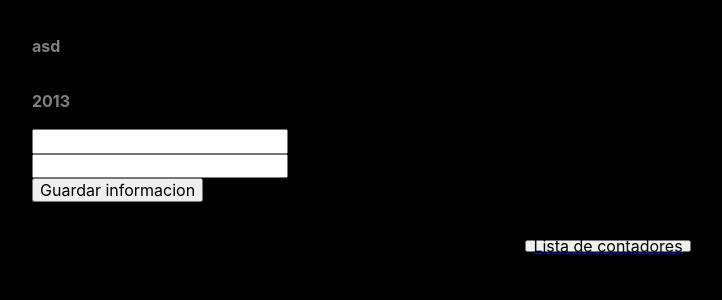
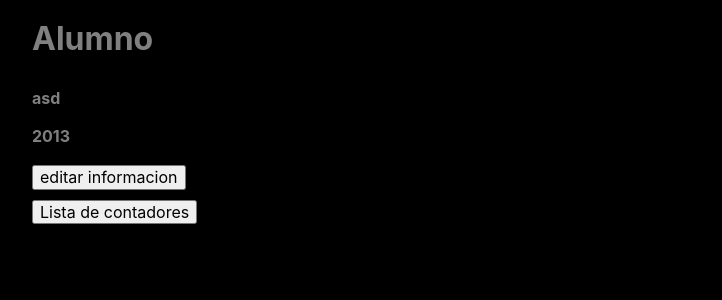
Before and after one commit to LihuelAlmada/parcial1-mcga, a React (Create React App) app: page /home in a window 1280 px wide. Shown: the top 300 px of the page, without its empty margins (32-754 px from the left). Built offline with nearby package versions, Linux system fonts and the light colour scheme.

Commit message:
you can edit name

```diff
--- a/src/components/App.js
+++ b/src/components/App.js
@@ -1,7 +1,7 @@
 import './reset.css';
 import './App.css';
 import React from 'react';
-import { BrowserRouter, Link, Route } from 'react-router-dom';
+import { BrowserRouter, Link, Redirect, Route } from 'react-router-dom';
 import Home from './screens/Home';
 import Counter from './screens/Counter';
 import card from './cards.json';
@@ -10,7 +10,7 @@ import Button from '../components/screens/Button';
 class App extends React.Component{
   constructor(props) {
     super(props)
-    this.state = {name: "asd", year: 2013, idCard: 2, card: card, buttonName1: "Lista de contadores", buttonName2: "Añadir contador" }
+    this.state = {name: "asd", year: 2013, idCard: 2, card: card, edit: false }
   }
   addCard = () => {
     this.state.idCard = this.state.idCard +1;
@@ -49,25 +49,34 @@ class App extends React.Component{
     });
     this.setState({card: newCard})
   }
-
+  changeEdit =() =>{
+    this.setState({
+      name: this.state.name,
+      year: this.state.year,
+      edit: this.state.edit ? false : true})
+    console.log(this.state.edit)
+  }
+  setValues = (e) => {
+    this.setState({
+      [e.target.name]: e.target.value
+    })
+  }
   render(){
     return (
       <BrowserRouter>
         <div className= "wrapper">
+        <Redirect to="/home"/>
           <Route exact path="/home">
             <Home
               name={this.state.name}
               year={this.state.year}
+              edit={this.state.edit}
+              changeEdit={this.changeEdit}
+              saveValues={this.saveValues}
+              setValues={this.setValues}
             />
-            <Link to = "/counter">
-            <Button buttonName = {this.state.buttonName1}/>
-          </Link>
           </Route>
-
           <Route exact path="/counter">
-            <Link to = "/home">
-              <Button buttonName = {this.state.buttonName2}/>
-            </Link>
             <Counter
                 card = {this.state.card}
                 addCard={this.addCard}
--- a/src/components/screens/Button/index.jsx
+++ b/src/components/screens/Button/index.jsx
@@ -8,7 +8,7 @@ class Button extends React.Component{
     }
     render(){
       return (
-        <button className="button" onClick={() => this.setState({edit: false})}>{this.props.buttonName}</button>
+        <button className="button">{this.props.buttonName}</button>
       )
     }
 }
--- a/src/components/screens/Counter/index.jsx
+++ b/src/components/screens/Counter/index.jsx
@@ -1,6 +1,7 @@
 import './style.css';
 import React from 'react';
 import CounterCard from '../CounterCard';
+import { Link,} from 'react-router-dom';
 
 class Counter extends React.Component{
   constructor(props) {
@@ -12,6 +13,9 @@ class Counter extends React.Component{
     return (
     <div className="counter">
       <h1>Lista de contadores</h1>
+      <Link to = "/home">
+              <button>Volver</button>
+      </Link>
       <button onClick={this.props.addCard}>Añadir contador</button>
       { this.props.card.map(e =>
       <CounterCard
--- a/src/components/screens/CounterCard/index.jsx
+++ b/src/components/screens/CounterCard/index.jsx
@@ -1,5 +1,6 @@
 import './style.css';
 import React from 'react';
+
 //import ButtonCounterCard from '../ButtonCounterCard';
 
 class CounterCard extends React.Component{
@@ -15,6 +16,7 @@ class CounterCard extends React.Component{
        <button onClick={this.props.minusNumberCard.bind(this, e.id)}>-</button>{e.number}
        <button onClick={this.props.sumNumberCard.bind(this, e.id)}>+</button>
        <button onClick= {this.props.deleteCard.bind(this, e.id)}>Eliminar</button>
+
     </div>
     )
   }
--- a/src/components/screens/Home/index.jsx
+++ b/src/components/screens/Home/index.jsx
@@ -1,9 +1,9 @@
 import './style.css';
 import React from 'react';
+import { BrowserRouter, Link, Redirect, Route } from 'react-router-dom';
 import HomeCard from '../HomeCard';
 //import Button from '../Button';
 import HomeForm from '../HomeForm';
-
 
 class Home extends React.Component{
   constructor(props) {
@@ -14,12 +14,24 @@ class Home extends React.Component{
   render(){
     return (
       <div className="home">
-            <div>Alumno</div>
-        <HomeCard name = {this.props.name}year = {this.props.year}/>
-        <HomeForm />
+        <h1 className="student">Alumno</h1>
+        {this.props.edit == false ?
+        <HomeCard
+          name = {this.props.name}
+          year = {this.props.year}
+          changeEdit={this.props.changeEdit}
+          setValues={this.props.setValues}
+        />:
+        <HomeForm
+          name = {this.props.name}
+          year = {this.props.year}
+          changeEdit={this.props.changeEdit}
+          setValues={this.props.setValues}
+        />}
+        <Link to = "/counter">
+          <button>Lista de contadores</button>
+        </Link>
       </div>
-
-
     )
   }
 }
--- a/src/components/screens/Home/style.css
+++ b/src/components/screens/Home/style.css
@@ -6,3 +6,6 @@
   justify-content: flex-start;
   align-items: flex-start;
 }
+.student{
+  color: grey
+}
--- a/src/components/screens/HomeCard/index.jsx
+++ b/src/components/screens/HomeCard/index.jsx
@@ -6,6 +6,7 @@ const HomeCard = (props) => (
   <div className="homeCard">
       <div>{props.name}</div>
       <div>{props.year}</div>
+      <button onClick={props.changeEdit}>editar informacion</button>
   </div>
   </>
 )
--- a/src/components/screens/HomeForm/index.jsx
+++ b/src/components/screens/HomeForm/index.jsx
@@ -1,32 +1,18 @@
 import './style.css';
 import React from 'react';
-
-
 
 class HomeForm extends React.Component{
   constructor(props) {
     super(props)
     this.state = {name: "", year: ""}
   }
-  onSubmit= (e) => {
-    console.log('enviando');
-    e.preventDefault();
-
-  }
-  onChange = (e) =>{
-    console.log(e.target.value);
-    this.setState({
-      [e.target.name]: e.target.value
-    })
-  }
   render(){
-
     return (
-    <form className="homeForm" onSubmit={this.onSubmit}>
-      <input type="text" name="name" placeholder="" onChange={this.onChange} value={this.state.name}/>
-      <input type="text" name="year" placeholder="" onChange={this.onChange} value={this.state.year}/>
-      <button>Guardar informacion</button>
-    </form>
+      <div>
+        <input type="text" name="name" placeholder="" onChange={this.props.setValues} defaultValue={this.props.name}/>
+        <input type="text" name="year" placeholder="" onChange={this.props.setValues} defaultValue={this.props.year}/>
+        <button onClick={this.props.changeEdit}>Guardar informacion</button>
+      </div>
     )
   }
 }
```
Also changed, not shown: 1 other file (tests, documents, lock files or other folders).
